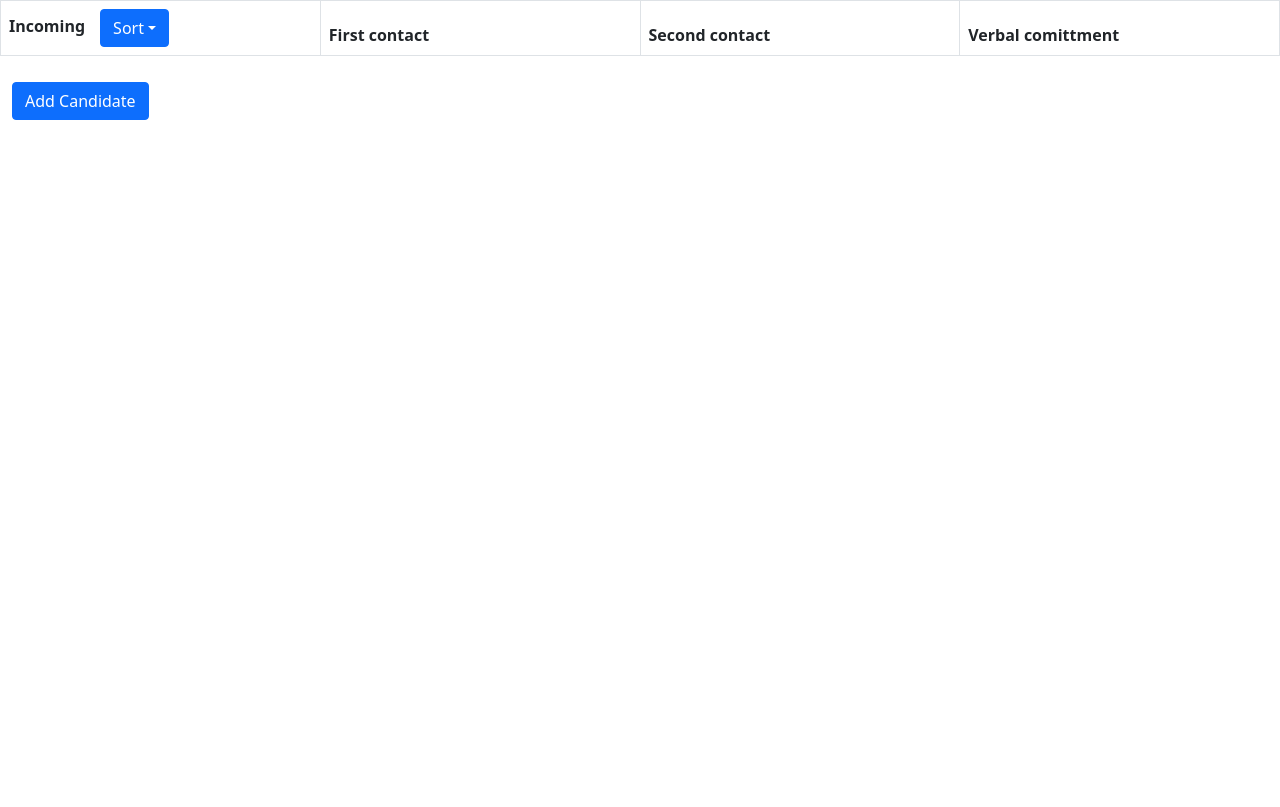
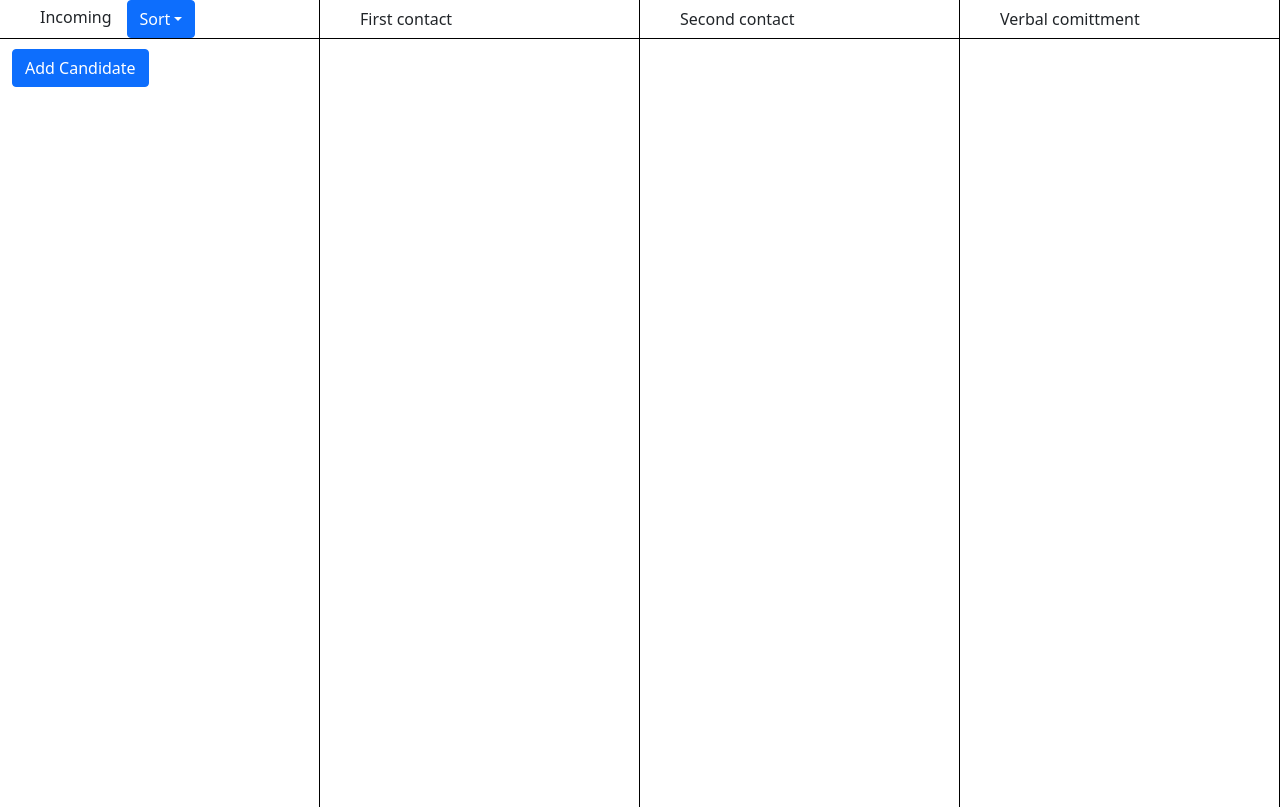
Before and after one commit to TheLastCodeSlinger/Bewerbungs-Management-System, a React (Create React App) app: page / in a window 1280 px wide. Built offline with nearby package versions, Linux system fonts and the light colour scheme.

Commit message:
Removed Table and used Row/Col for header and added Borders

```diff
--- a/src/component/App.css
+++ b/src/component/App.css
@@ -1,7 +1,3 @@
-
-th {
-    width: 25%;
-}
 
 .CenterRows{
     width: 100%;
@@ -9,5 +5,23 @@ th {
 }
 
 .AddCandidateButton {
-    margin-top: 10px;
+    margin: 10px auto 0
 }
+
+.HeaderBorder {
+    border-right: solid black 1px;
+    border-bottom: solid black 1px;
+    display: flex;
+    align-items: center;
+    padding-left: 40px;
+}
+
+.ColomnBorder {
+    border-right: solid black 1px;
+    min-height: 96vh;
+    height: 100%;
+}
+
+.HeaderRow {
+    --bs-gutter-x: 0;
+}
--- a/src/component/App.js
+++ b/src/component/App.js
@@ -1,5 +1,5 @@
 import { useState } from 'react'
-import {Container, Table, Row, Col, Button, Dropdown} from 'react-bootstrap'
+import {Container, Row, Col, Button, Dropdown} from 'react-bootstrap'
 
 import CandidateCard from "./CardItem"
 import AddCandidateModal from './AddCandidateModal'
@@ -53,30 +53,27 @@ function App() {
 
   return (
     <>
-      <Table bordered >
-        <thead>
-          <tr>
-            <th>
-              <Dropdown>Incoming
-                <Dropdown.Toggle style={{marginLeft:"15px"}}>
+      <Row className="HeaderRow">
+        <Col className="HeaderBorder">
+          <Dropdown>Incoming
+            <Dropdown.Toggle style={{marginLeft:"15px"}}>
                   Sort
-                </Dropdown.Toggle>
+              </Dropdown.Toggle>
                 <Dropdown.Menu>
                   <Dropdown.Item onClick={() => handleSort(1) }>Desc. Score</Dropdown.Item>
                   <Dropdown.Item onClick={() => handleSort(2) }>Asc. Score</Dropdown.Item>
                   <Dropdown.Item onClick={() => handleSort(3) }>A-Z Name</Dropdown.Item>
                   <Dropdown.Item onClick={() => handleSort(4) }>Z-A Name</Dropdown.Item>
                 </Dropdown.Menu>
-              </Dropdown></th>
-            <th>First contact</th>
-            <th>Second contact</th>
-            <th>Verbal comittment</th>
-          </tr>
-        </thead>
-      </Table>
+              </Dropdown>
+        </Col>
+        <Col className="HeaderBorder">First contact</Col>
+        <Col className="HeaderBorder">Second contact</Col>
+        <Col className="HeaderBorder">Verbal comittment</Col>
+      </Row>
       <Container fluid="true">
         <Row className="CenterRows">
-          <Col>
+          <Col className="ColomnBorder">
             {incoming ? incoming.map(inc => {
                 return(
                 <CandidateCard
@@ -92,7 +89,7 @@ function App() {
               className="AddCandidateButton"
               >Add Candidate</Button>
           </Col>
-          <Col>
+          <Col className="ColomnBorder">
             {firstContact ? firstContact.map(inc => {
               return(
                 <CandidateCard
@@ -103,8 +100,8 @@ function App() {
               })
               : null}
           </Col>
-          <Col></Col>
-          <Col></Col>
+          <Col className="ColomnBorder"></Col>
+          <Col className="ColomnBorder"></Col>
         </Row>
       </Container>
       <AddCandidateModal
--- a/src/component/CardItem.css
+++ b/src/component/CardItem.css
@@ -1,4 +1,4 @@
 .CardSize {
     width: 85%;
-    padding: 0;
+    margin: 0 auto;
 }
```
